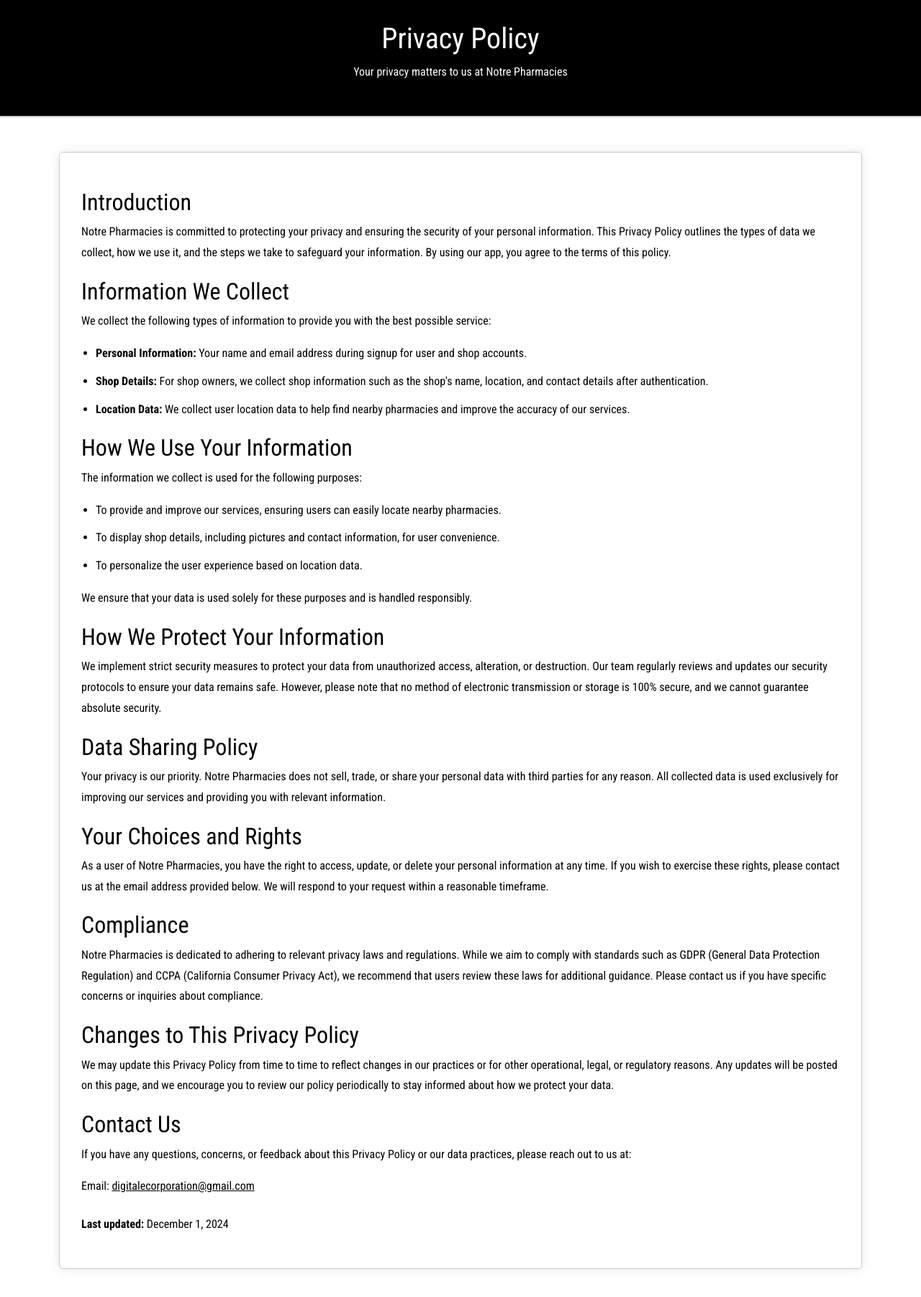
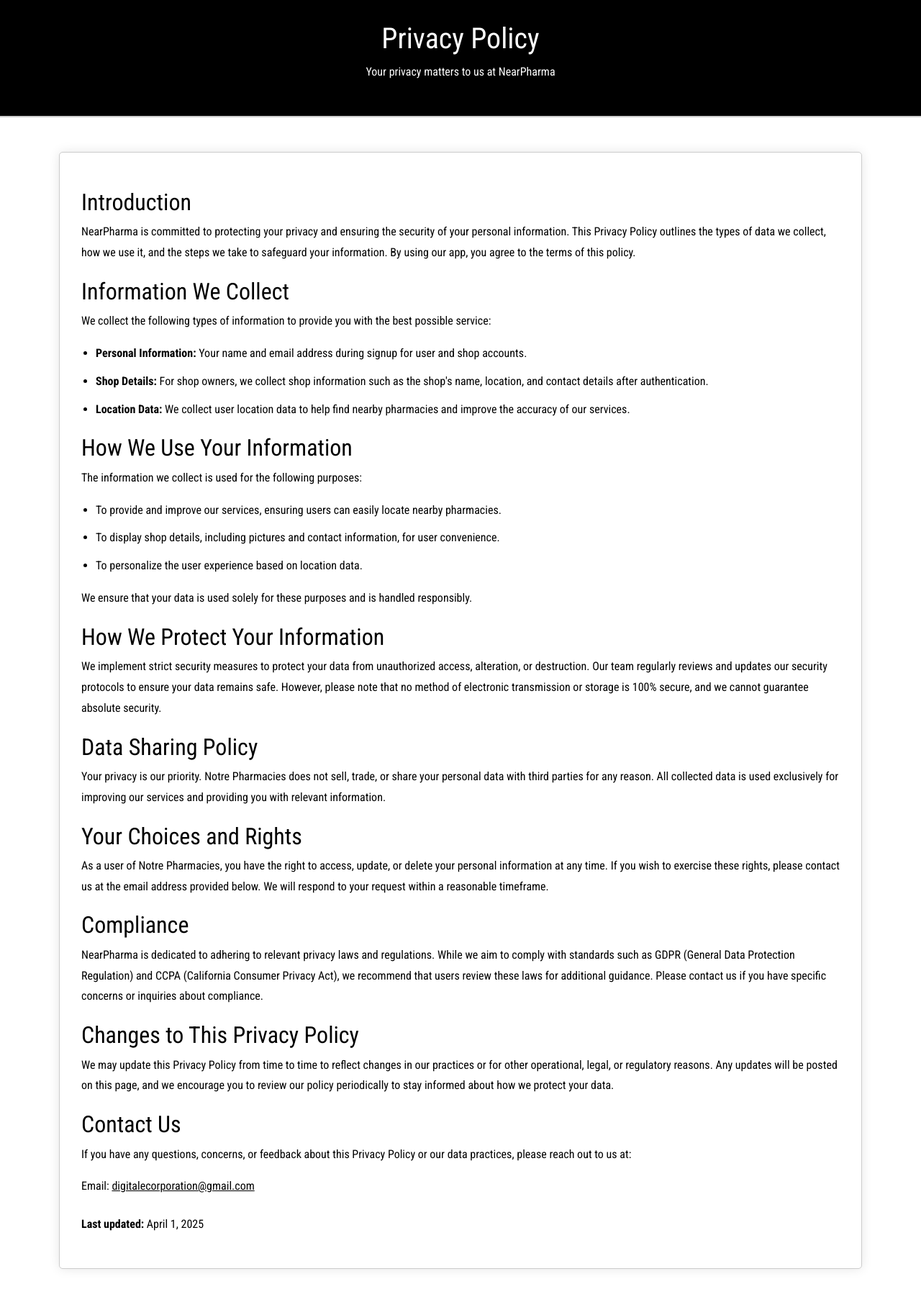
Before and after one commit to muhammedsalimmsk/nortreprivacy, a plain HTML site: page index.html in a window 1280 px wide. Shown: the whole page at 72% size. Drawn offline with nearby package versions, Linux system fonts and the light colour scheme.

Commit message:
Update index.html

```diff
--- a/index.html
+++ b/index.html
@@ -3,7 +3,7 @@
 <head>
   <meta charset="UTF-8">
   <meta name="viewport" content="width=device-width, initial-scale=1.0">
-  <title>Privacy Policy - Notre Pharmacies</title>
+  <title>Privacy Policy - NearPharma</title>
   <link rel="stylesheet" href="https://cdn.jsdelivr.net/npm/bootstrap@5.3.0/dist/css/bootstrap.min.css">
   <link href="https://fonts.googleapis.com/css2?family=Roboto+Condensed:wght@400;700&display=swap" rel="stylesheet">
   <style>
@@ -46,13 +46,13 @@
 <body>
   <header class="privacy-header">
     <h1>Privacy Policy</h1>
-    <p>Your privacy matters to us at Notre Pharmacies</p>
+    <p>Your privacy matters to us at NearPharma</p>
   </header>
 
   <div class="container my-5">
     <div class="privacy-content">
       <h2>Introduction</h2>
-      <p>Notre Pharmacies is committed to protecting your privacy and ensuring the security of your personal information. This Privacy Policy outlines the types of data we collect, how we use it, and the steps we take to safeguard your information. By using our app, you agree to the terms of this policy.</p>
+      <p>NearPharma is committed to protecting your privacy and ensuring the security of your personal information. This Privacy Policy outlines the types of data we collect, how we use it, and the steps we take to safeguard your information. By using our app, you agree to the terms of this policy.</p>
 
       <h2>Information We Collect</h2>
       <p>We collect the following types of information to provide you with the best possible service:</p>
@@ -81,7 +81,7 @@
       <p>As a user of Notre Pharmacies, you have the right to access, update, or delete your personal information at any time. If you wish to exercise these rights, please contact us at the email address provided below. We will respond to your request within a reasonable timeframe.</p>
 
       <h2>Compliance</h2>
-      <p>Notre Pharmacies is dedicated to adhering to relevant privacy laws and regulations. While we aim to comply with standards such as GDPR (General Data Protection Regulation) and CCPA (California Consumer Privacy Act), we recommend that users review these laws for additional guidance. Please contact us if you have specific concerns or inquiries about compliance.</p>
+      <p>NearPharma is dedicated to adhering to relevant privacy laws and regulations. While we aim to comply with standards such as GDPR (General Data Protection Regulation) and CCPA (California Consumer Privacy Act), we recommend that users review these laws for additional guidance. Please contact us if you have specific concerns or inquiries about compliance.</p>
 
       <h2>Changes to This Privacy Policy</h2>
       <p>We may update this Privacy Policy from time to time to reflect changes in our practices or for other operational, legal, or regulatory reasons. Any updates will be posted on this page, and we encourage you to review our policy periodically to stay informed about how we protect your data.</p>
@@ -90,7 +90,7 @@
       <p>If you have any questions, concerns, or feedback about this Privacy Policy or our data practices, please reach out to us at:</p>
       <p>Email: <a href="mailto:digitalecorporation@gmail.com" class="contact-email">digitalecorporation@gmail.com</a></p>
 
-      <p class="mt-4"><strong>Last updated:</strong> December 1, 2024</p>
+      <p class="mt-4"><strong>Last updated:</strong> April 1, 2025</p>
     </div>
   </div>
 </body>
```
